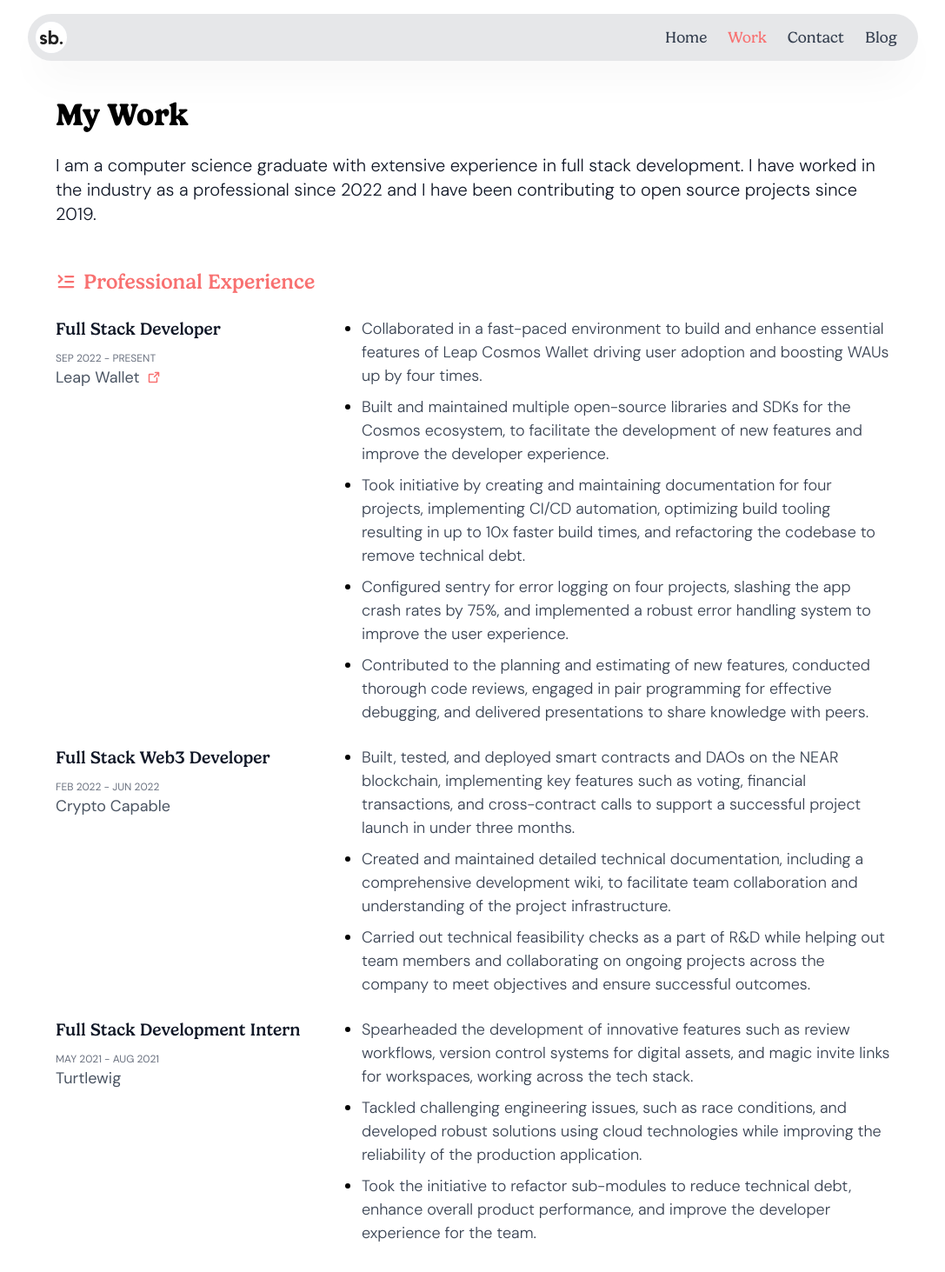
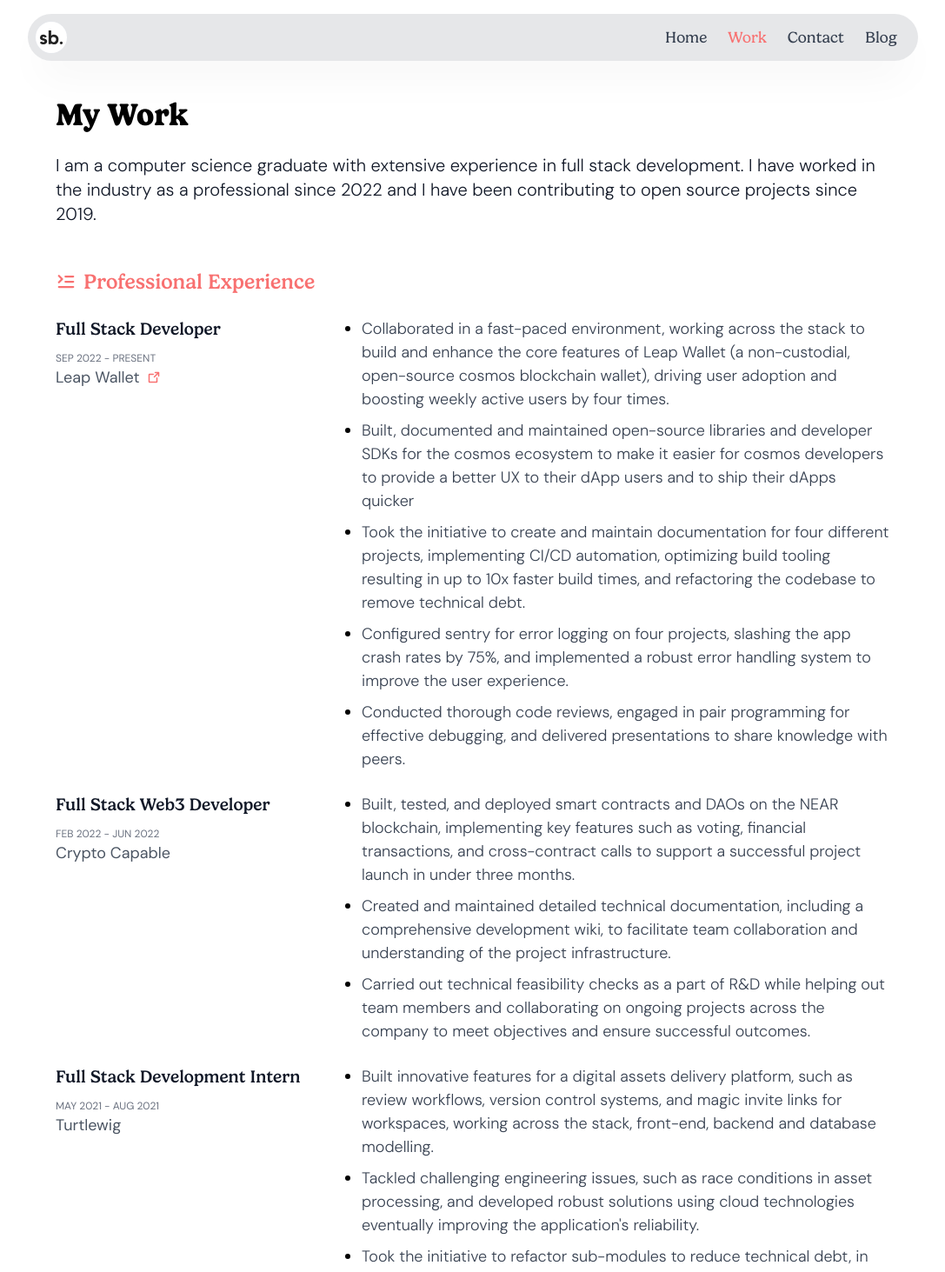
Before and after one commit to siddharthborderwala/siddharthborderwala.com, a Next.js app: page /work in a window 1280 px wide. Shown: the top 1463 px of the page at 87% size, without its empty margins (96-1183 px from the left). Built offline with nearby package versions, Linux system fonts and the light colour scheme; a web font is replaced by a local one.

Commit message:
improvements

```diff
--- a/src/app/work/tabs/professional.tsx
+++ b/src/app/work/tabs/professional.tsx
@@ -22,11 +22,11 @@ const data: {
     from: 'Sep 2022',
     to: 'Present',
     description: [
-      'Collaborated in a fast-paced environment to build and enhance essential features of Leap Cosmos Wallet driving user adoption and boosting WAUs up by four times.',
-      'Built and maintained multiple open-source libraries and SDKs for the Cosmos ecosystem, to facilitate the development of new features and improve the developer experience.',
-      'Took initiative by creating and maintaining documentation for four projects, implementing CI/CD automation, optimizing build tooling resulting in up to 10x faster build times, and refactoring the codebase to remove technical debt.',
+      'Collaborated in a fast-paced environment, working across the stack to build and enhance the core features of Leap Wallet (a non-custodial, open-source cosmos blockchain wallet), driving user adoption and boosting weekly active users by four times.',
+      'Built, documented and maintained open-source libraries and developer SDKs for the cosmos ecosystem to make it easier for cosmos developers to provide a better UX to their dApp users and to ship their dApps quicker',
+      'Took the initiative to create and maintain documentation for four different projects, implementing CI/CD automation, optimizing build tooling resulting in up to 10x faster build times, and refactoring the codebase to remove technical debt.',
       'Configured sentry for error logging on four projects, slashing the app crash rates by 75%, and implemented a robust error handling system to improve the user experience.',
-      'Contributed to the planning and estimating of new features, conducted thorough code reviews, engaged in pair programming for effective debugging, and delivered presentations to share knowledge with peers.',
+      'Conducted thorough code reviews, engaged in pair programming for effective debugging, and delivered presentations to share knowledge with peers.',
     ],
   },
   {
@@ -50,9 +50,9 @@ const data: {
     from: 'May 2021',
     to: 'Aug 2021',
     description: [
-      'Spearheaded the development of innovative features such as review workflows, version control systems for digital assets, and magic invite links for workspaces, working across the tech stack.',
-      'Tackled challenging engineering issues, such as race conditions, and developed robust solutions using cloud technologies while improving the reliability of the production application.',
-      'Took the initiative to refactor sub-modules to reduce technical debt, enhance overall product performance, and improve the developer experience for the team.',
+      'Built innovative features for a digital assets delivery platform, such as review workflows, version control systems, and magic invite links for workspaces, working across the stack, front-end, backend and database modelling.',
+      "Tackled challenging engineering issues, such as race conditions in asset processing, and developed robust solutions using cloud technologies eventually improving the application's reliability.",
+      'Took the initiative to refactor sub-modules to reduce technical debt, in turn enhancing product performance and improving the developer experience for the team.',
     ],
   },
 ];
```
